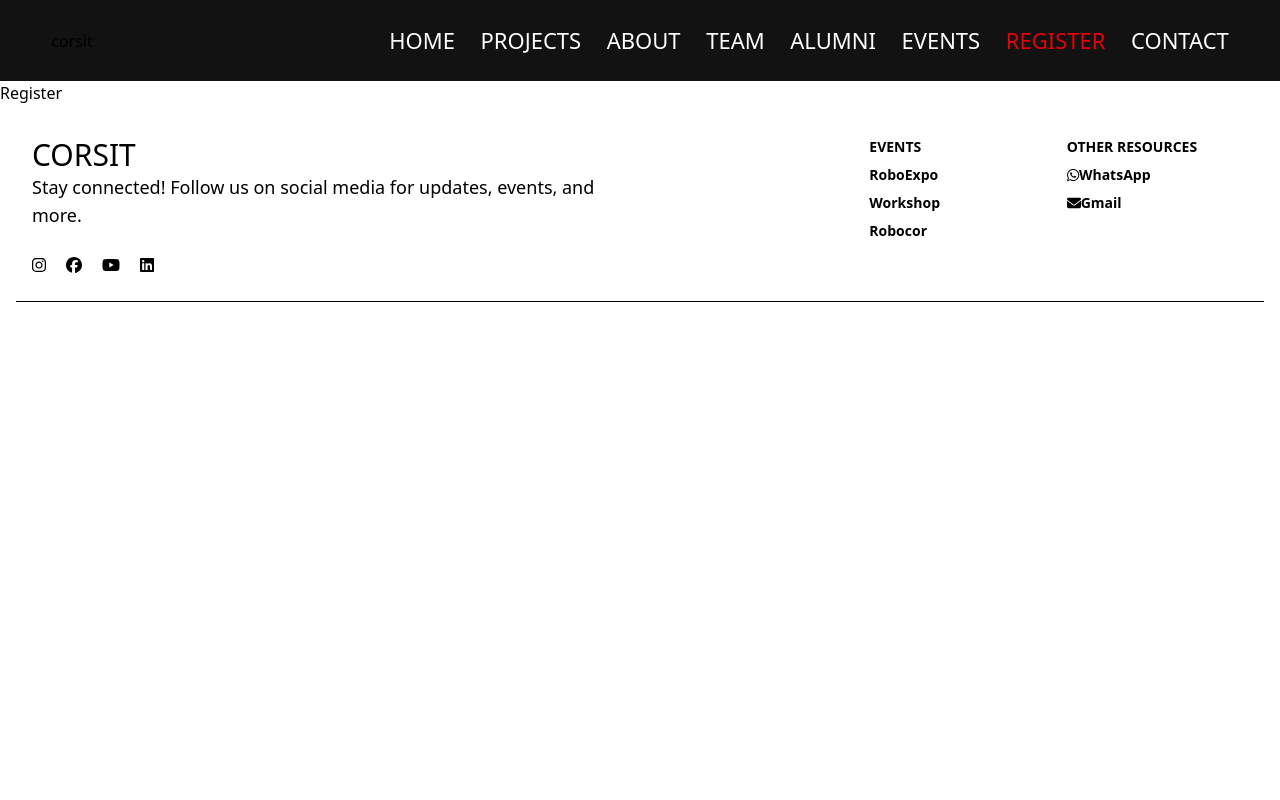
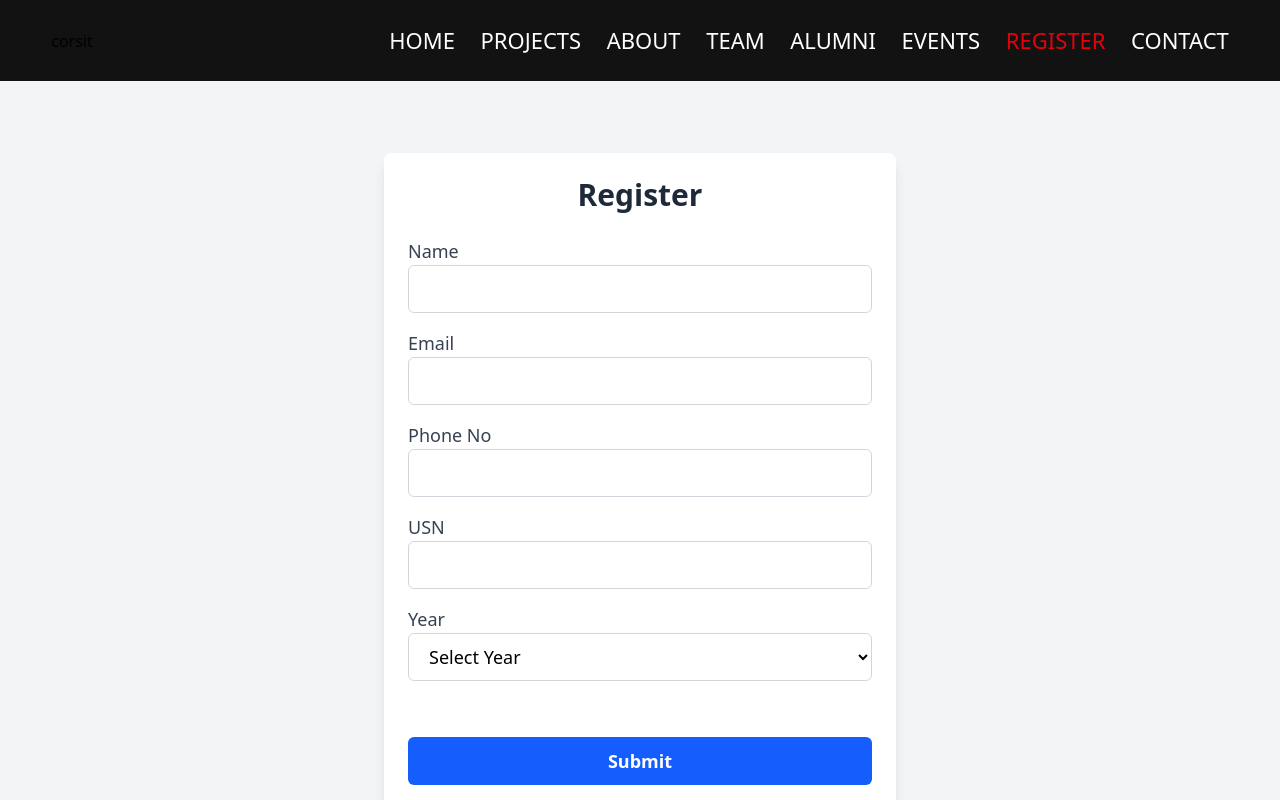
Before and after one commit to jishkhar/Corsit-O, a React (Vite) app: page /register in a window 1280 px wide. Shown: the top 800 px of the page. Built offline with nearby package versions, Linux system fonts and the light colour scheme.

Commit message:
add register component

```diff
--- a/src/components/Register/Register.jsx
+++ b/src/components/Register/Register.jsx
@@ -1,11 +1,62 @@
-import React from 'react'
+import React from 'react';
 
 const Register = () => {
   return (
-    <>
-      Register
-    </>
-  )
-}
+    <div className="flex justify-center items-center min-h-screen bg-gray-100">
+      <div className="w-full max-w-lg bg-white shadow-lg rounded-lg p-6">
+        <h1 className="text-3xl font-semibold text-gray-800 mb-6 text-center">Register</h1>
 
-export default Register
+        <form className="flex flex-col space-y-4">
+          <div>
+            <label className="block text-lg font-medium text-gray-700">Name</label>
+            <input
+              type="text"
+              className="w-full h-12 px-4 text-lg border border-gray-300 rounded-md focus:outline-none focus:ring-2 focus:ring-blue-500"
+            />
+          </div>
+
+          <div>
+            <label className="block text-lg font-medium text-gray-700">Email</label>
+            <input
+              type="email"
+              className="w-full h-12 px-4 text-lg border border-gray-300 rounded-md focus:outline-none focus:ring-2 focus:ring-blue-500"
+            />
+          </div>
+
+          <div>
+            <label className="block text-lg font-medium text-gray-700">Phone No</label>
+            <input
+              type="tel"
+              className="w-full h-12 px-4 text-lg border border-gray-300 rounded-md focus:outline-none focus:ring-2 focus:ring-blue-500"
+            />
+          </div>
+
+          <div>
+            <label className="block text-lg font-medium text-gray-700">USN</label>
+            <input
+              type="text"
+              className="w-full h-12 px-4 text-lg border border-gray-300 rounded-md focus:outline-none focus:ring-2 focus:ring-blue-500"
+            />
+          </div>
+
+          <div>
+            <label className="block text-lg font-medium text-gray-700">Year</label>
+            <select className="w-full h-12 px-4 text-lg border border-gray-300 rounded-md focus:outline-none focus:ring-2 focus:ring-blue-500">
+              <option value="" disabled selected>Select Year</option>
+              <option value="1">First Year</option>
+              <option value="2">Second Year</option>
+            </select>
+          </div>
+
+          <input
+            type="submit"
+            value="Submit"
+            className="w-full mt-10 h-12 bg-blue-600 text-white text-lg font-semibold rounded-md cursor-pointer transition duration-300 hover:bg-blue-700"
+          />
+        </form>
+      </div>
+    </div>
+  );
+};
+
+export default Register;
```
